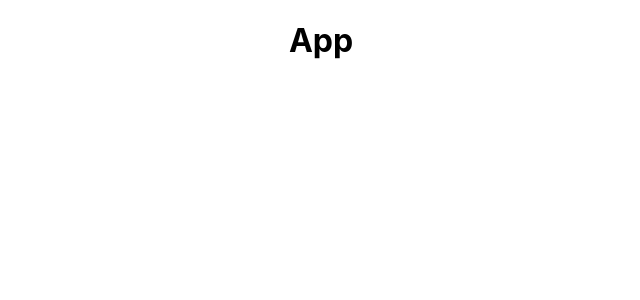
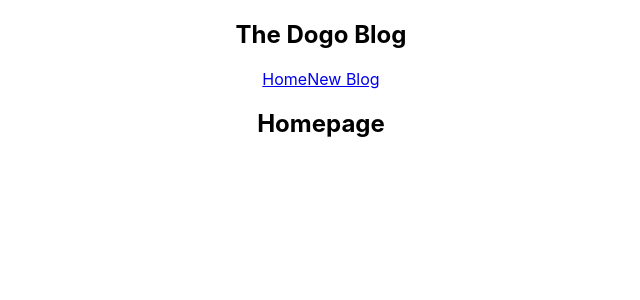
Before and after one commit to deeparka/dojo-blog, a React (Create React App) app: page / in a window 1280 px wide. Shown: the top 300 px of the page, without its empty margins (319-959 px from the left). Built offline with nearby package versions, Linux system fonts and the light colour scheme.

Commit message:
created Home & Navbar js file and added in root App js file

```diff
--- a/src/App.js
+++ b/src/App.js
@@ -1,10 +1,14 @@
 import "./App.css";
+import Navbar from "./Navbar";
+import Home from "./Home";
 
 function App() {
     return (
         <div className="App">
+            {/* Navbar */}
+            <Navbar />
             <div className="content">
-                <h1>App</h1>
+                <Home />
             </div>
         </div>
     );
--- /dev/null
+++ b/src/Home.js
@@ -0,0 +1,9 @@
+const Home = () => {
+    return (
+        <div className="home">
+            <h2>Homepage</h2>
+        </div>
+    );
+};
+
+export default Home;
--- /dev/null
+++ b/src/Navbar.js
@@ -0,0 +1,13 @@
+const Navbar = () => {
+    return (
+        <nav className="navbar">
+            <h1>The Dogo Blog</h1>
+            <div className="links">
+                <a href="/">Home</a>
+                <a href="/create">New Blog</a>
+            </div>
+        </nav>
+    );
+};
+
+export default Navbar;
```
